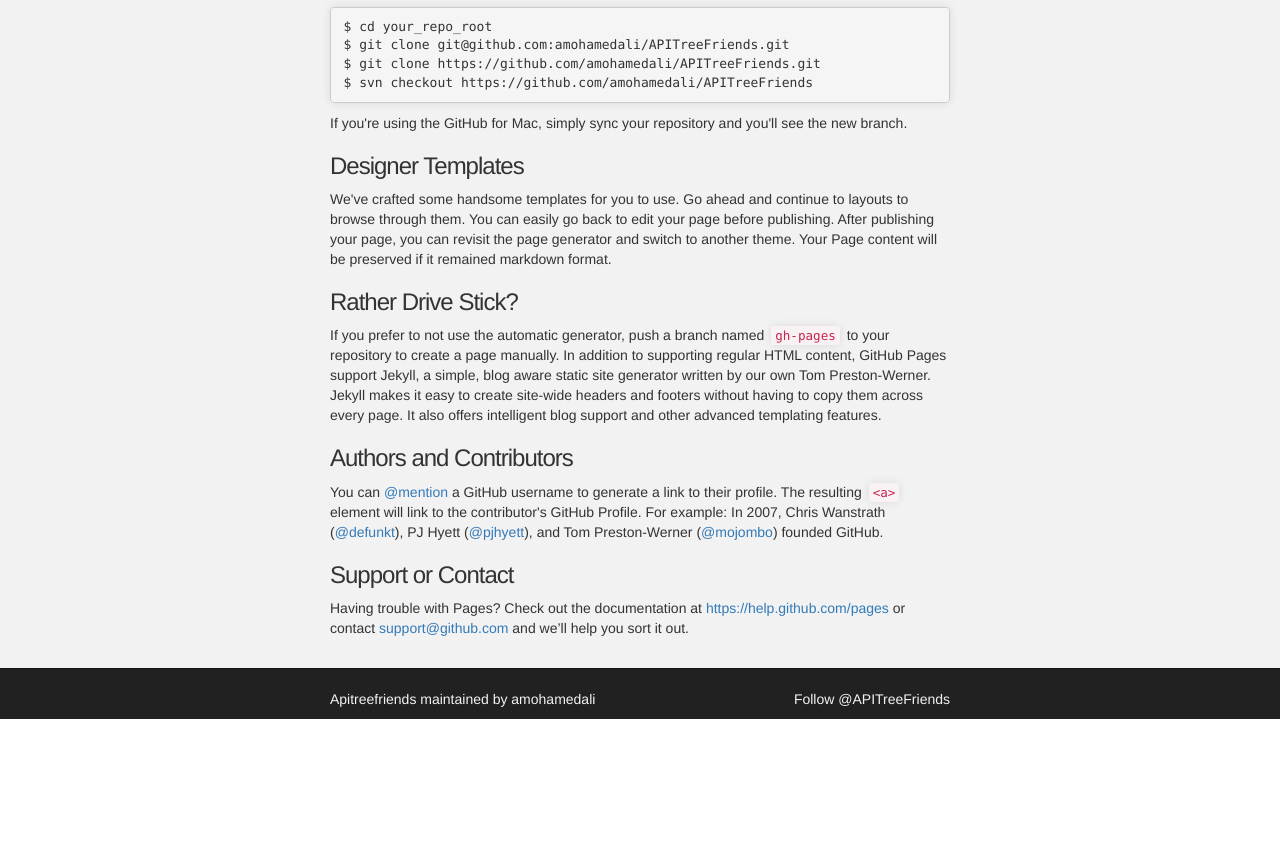
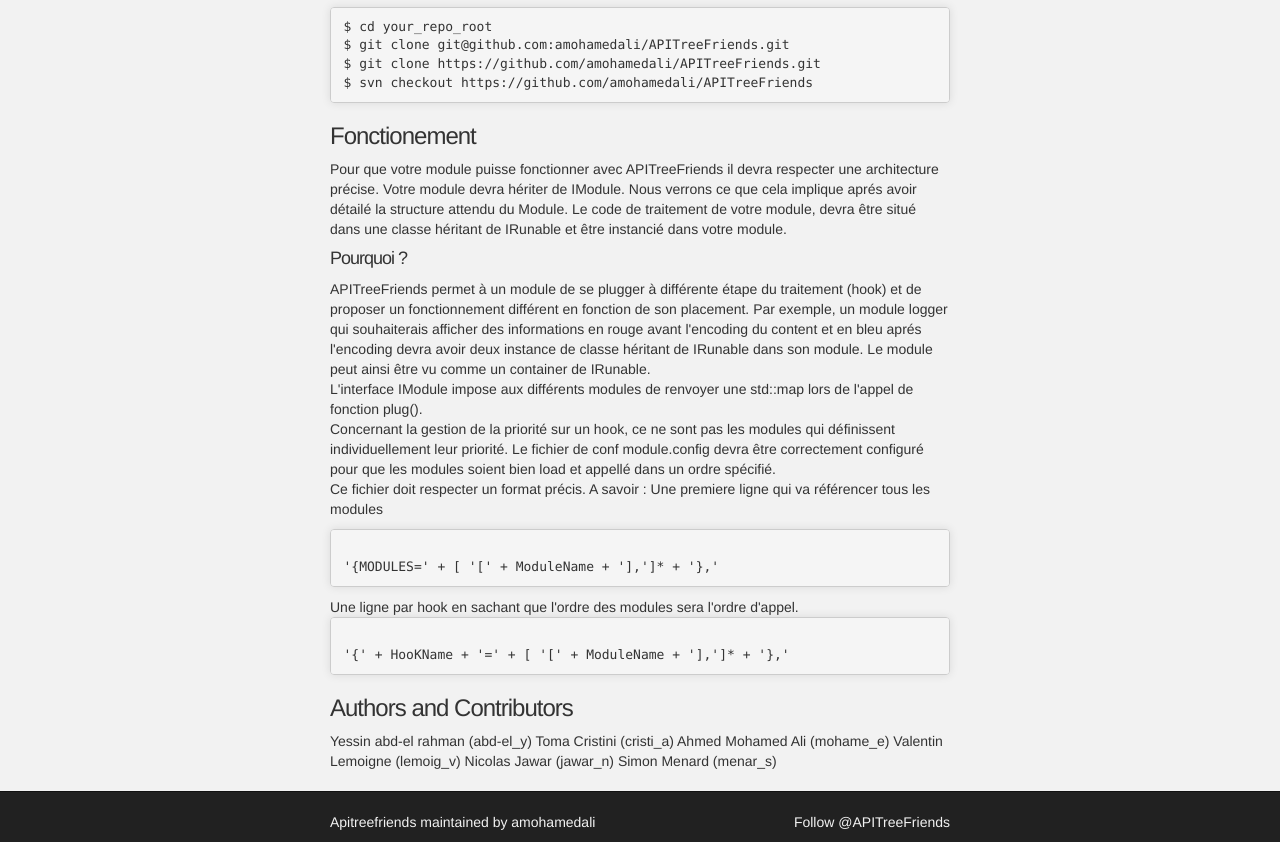
Before and after one commit to amohamedali/APITreeFriends, a plain HTML site: page index.html in a window 1280 px wide. Shown: the part 960-1802 px from the top of the page. Before the commit the page ends 1679 px from the top, so only its background shows below. Drawn offline with Linux system fonts and the light colour scheme; a script that the page names is missing.

Commit message:
update index

```diff
--- a/index.html
+++ b/index.html
@@ -70,28 +70,51 @@
 $ svn checkout https://github.com/amohamedali/APITreeFriends
 </code></pre>
 
-<p>If you're using the GitHub for Mac, simply sync your repository and you'll see the new branch.</p>
 
 <h3>
-<a id="designer-templates" class="anchor" href="#designer-templates" aria-hidden="true"><span class="octicon octicon-link"></span></a>Designer Templates</h3>
+<a id="designer-templates" class="anchor" href="#designer-templates" aria-hidden="true"><span class="octicon octicon-link"></span></a>Fonctionement</h3>
 
-<p>We've crafted some handsome templates for you to use. Go ahead and continue to layouts to browse through them. You can easily go back to edit your page before publishing. After publishing your page, you can revisit the page generator and switch to another theme. Your Page content will be preserved if it remained markdown format.</p>
+<p>Pour que votre module puisse fonctionner avec APITreeFriends il devra respecter une architecture précise.
 
-<h3>
-<a id="rather-drive-stick" class="anchor" href="#rather-drive-stick" aria-hidden="true"><span class="octicon octicon-link"></span></a>Rather Drive Stick?</h3>
+Votre module devra hériter de IModule. Nous verrons ce que cela implique aprés avoir détailé la structure attendu du Module.
 
-<p>If you prefer to not use the automatic generator, push a branch named <code>gh-pages</code> to your repository to create a page manually. In addition to supporting regular HTML content, GitHub Pages support Jekyll, a simple, blog aware static site generator written by our own Tom Preston-Werner. Jekyll makes it easy to create site-wide headers and footers without having to copy them across every page. It also offers intelligent blog support and other advanced templating features.</p>
+Le code de traitement de votre module, devra être situé dans une classe héritant de IRunable et être instancié dans votre module.</p>
+
+<h4>
+<a id="rather-drive-stick" class="anchor" href="#rather-drive-stick" aria-hidden="true"><span class="octicon octicon-link"></span></a>Pourquoi ?</h4>
+
+<p>APITreeFriends permet à un module de se plugger à différente étape du traitement (hook) et de proposer un fonctionnement différent en fonction de son placement.
+
+Par exemple, un module logger qui souhaiterais afficher des informations en rouge avant l'encoding du content et en bleu aprés l'encoding devra avoir deux instance de classe héritant de IRunable dans son module.
+
+Le module peut ainsi être vu comme un container de IRunable.
+<br>
+L'interface IModule impose aux différents modules de renvoyer une  std::map lors de l'appel de fonction plug().
+<br>
+Concernant la gestion de la priorité sur un hook, ce ne sont pas les modules qui définissent individuellement leur priorité. Le fichier de conf module.config devra être correctement configuré pour que les modules soient bien load et appellé dans un ordre spécifié.
+
+<br>
+Ce fichier doit respecter un format précis. A savoir :
+Une premiere ligne qui va référencer tous les modules
+<pre><code>
+'{MODULES=' + [ '[' + ModuleName + '],']* + '},'
+</pre></code>
+Une ligne par hook en sachant que l'ordre des modules sera l'ordre d'appel.
+<pre><code>
+'{' + HooKName + '=' + [ '[' + ModuleName + '],']* + '},'</pre></code>
+
+</p>
 
 <h3>
 <a id="authors-and-contributors" class="anchor" href="#authors-and-contributors" aria-hidden="true"><span class="octicon octicon-link"></span></a>Authors and Contributors</h3>
+  Yessin abd-el rahman (abd-el_y)
+  Toma Cristini (cristi_a)
+  Ahmed Mohamed Ali (mohame_e)
+  Valentin Lemoigne (lemoig_v)
+  Nicolas Jawar (jawar_n)
+  Simon Menard (menar_s)
 
-<p>You can <a href="https://github.com/blog/821" class="user-mention">@mention</a> a GitHub username to generate a link to their profile. The resulting <code>&lt;a&gt;</code> element will link to the contributor's GitHub Profile. For example: In 2007, Chris Wanstrath (<a href="https://github.com/defunkt" class="user-mention">@defunkt</a>), PJ Hyett (<a href="https://github.com/pjhyett" class="user-mention">@pjhyett</a>), and Tom Preston-Werner (<a href="https://github.com/mojombo" class="user-mention">@mojombo</a>) founded GitHub.</p>
-
-<h3>
-<a id="support-or-contact" class="anchor" href="#support-or-contact" aria-hidden="true"><span class="octicon octicon-link"></span></a>Support or Contact</h3>
-
-<p>Having trouble with Pages? Check out the documentation at <a href="https://help.github.com/pages">https://help.github.com/pages</a> or contact <a href="mailto:support@github.com">support@github.com</a> and we’ll help you sort it out.</p>
-      </section>
+  </section>
     </div>
 
     <!-- FOOTER  -->
```
